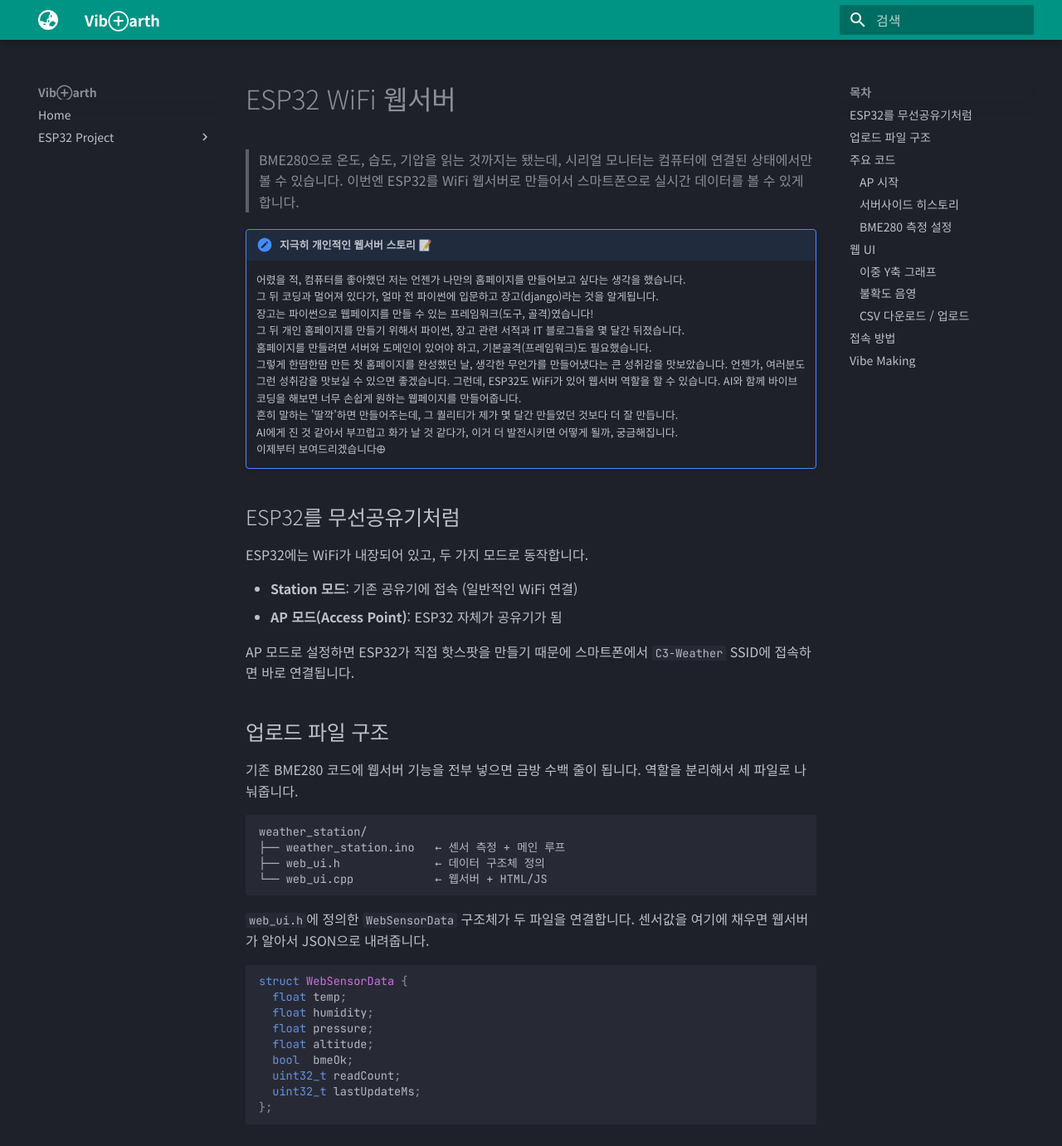
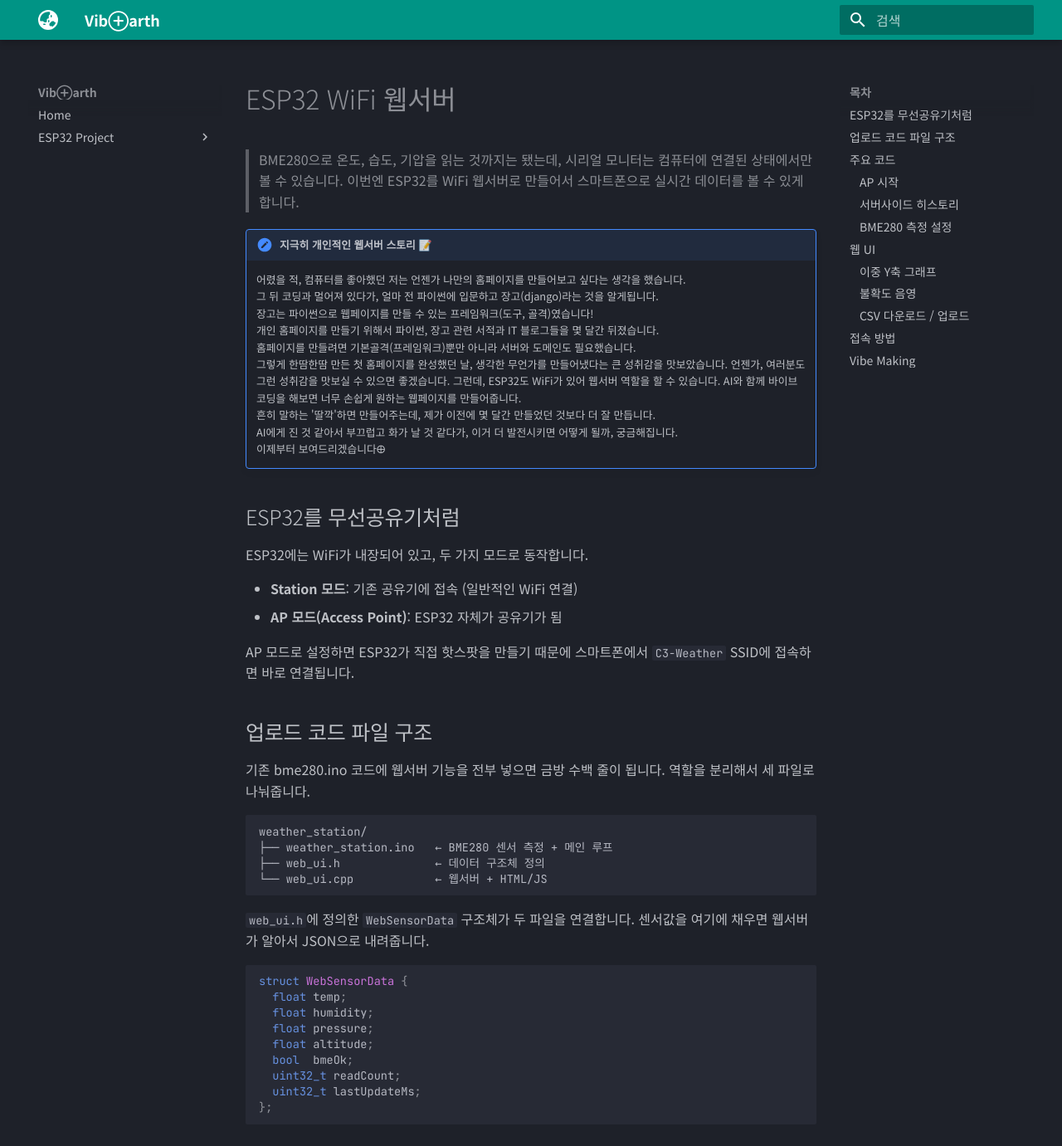
Before and after one commit to VibEarth/VibEarth.github.io, an MkDocs documentation site: the page built from docs/esp32/c3/wifi_webserver.md, in a window 1280 px wide and 1400 px high. Shown: the top 1381 px of the window at 83% size. Built offline with MkDocs 1.6.1 and Material for MkDocs 9.7.7, drawn with Linux system fonts in a browser that asks for light colours.

Commit message:
vault backup: 2026-07-03 16:11:55

````diff
--- a/docs/esp32/c3/wifi_webserver.md
+++ b/docs/esp32/c3/wifi_webserver.md
@@ -6,11 +6,11 @@
 	어렸을 적, 컴퓨터를 좋아했던 저는 언젠가 나만의 홈페이지를 만들어보고 싶다는 생각을 했습니다.
 	그 뒤 코딩과 멀어져 있다가, 얼마 전 파이썬에 입문하고 장고(django)라는 것을 알게됩니다.
 	장고는 파이썬으로 웹페이지를 만들 수 있는 프레임워크(도구, 골격)였습니다!
-	그 뒤 개인 홈페이지를 만들기 위해서 파이썬, 장고 관련 서적과 IT 블로그들을 몇 달간 뒤졌습니다.
-	홈페이지를 만들려면 서버와 도메인이 있어야 하고, 기본골격(프레임워크)도 필요했습니다.
+	개인 홈페이지를 만들기 위해서 파이썬, 장고 관련 서적과 IT 블로그들을 몇 달간 뒤졌습니다.
+	홈페이지를 만들려면 기본골격(프레임워크)뿐만 아니라 서버와 도메인도 필요했습니다.
 	그렇게 한땀한땀 만든 첫 홈페이지를 완성했던 날, 생각한 무언가를 만들어냈다는 큰 성취감을 맛보았습니다. 언젠가, 여러분도 그런 성취감을 맛보실 수 있으면 좋겠습니다.
 	그런데, ESP32도 WiFi가 있어 웹서버 역할을 할 수 있습니다. AI와 함께 바이브코딩을 해보면 너무 손쉽게 원하는 웹페이지를 만들어줍니다.
-	흔히 말하는 '딸깍'하면 만들어주는데, 그 퀄리티가 제가 몇 달간 만들었던 것보다 더 잘 만듭니다.
+	흔히 말하는 '딸깍'하면 만들어주는데, 제가 이전에 몇 달간 만들었던 것보다 더 잘 만듭니다.
 	AI에게 진 것 같아서 부끄럽고 화가 날 것 같다가, 이거 더 발전시키면 어떻게 될까, 궁금해집니다.
 	이제부터 보여드리겠습니다🜨
 
@@ -23,13 +23,13 @@ ESP32에는 WiFi가 내장되어 있고, 두 가지 모드로 동작합니다.
 
 AP 모드로 설정하면 ESP32가 직접 핫스팟을 만들기 때문에 스마트폰에서 `C3-Weather` SSID에 접속하면 바로 연결됩니다.
 
-## 업로드 파일 구조
+## 업로드 코드 파일 구조
 
-기존 BME280 코드에 웹서버 기능을 전부 넣으면 금방 수백 줄이 됩니다. 역할을 분리해서 세 파일로 나눠줍니다.
+기존 bme280.ino 코드에 웹서버 기능을 전부 넣으면 금방 수백 줄이 됩니다. 역할을 분리해서 세 파일로 나눠줍니다.
 
 ```
 weather_station/
-├── weather_station.ino   ← 센서 측정 + 메인 루프
+├── weather_station.ino   ← BME280 센서 측정 + 메인 루프
 ├── web_ui.h              ← 데이터 구조체 정의
 └── web_ui.cpp            ← 웹서버 + HTML/JS
 ```
````
